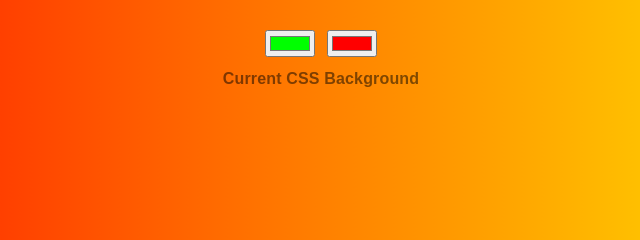
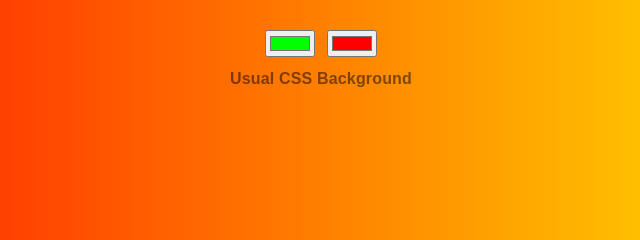
Before and after one commit to Manishbd17/background-generator, a plain HTML site: page index.html in a window 1280 px wide. Shown: the part 175-415 px from the top of the page, 319-959 px from the left. Drawn offline with Linux system fonts and the light colour scheme.

Commit message:
Timepass

```diff
--- a/index.html
+++ b/index.html
@@ -8,7 +8,7 @@
 	<h1>Background generator</h1>
 	<input class="color1" type="color" name="color1" value="#00ff00">
 	<input class="color2" type="color" name="color2" value="#ff0000">
-	<h2>Current CSS Background</h2>
+	<h2>Usual CSS Background</h2>
 	<h3></h3>
 	<script type="text/javascript" src="script.js"></script>
 </body>
```
